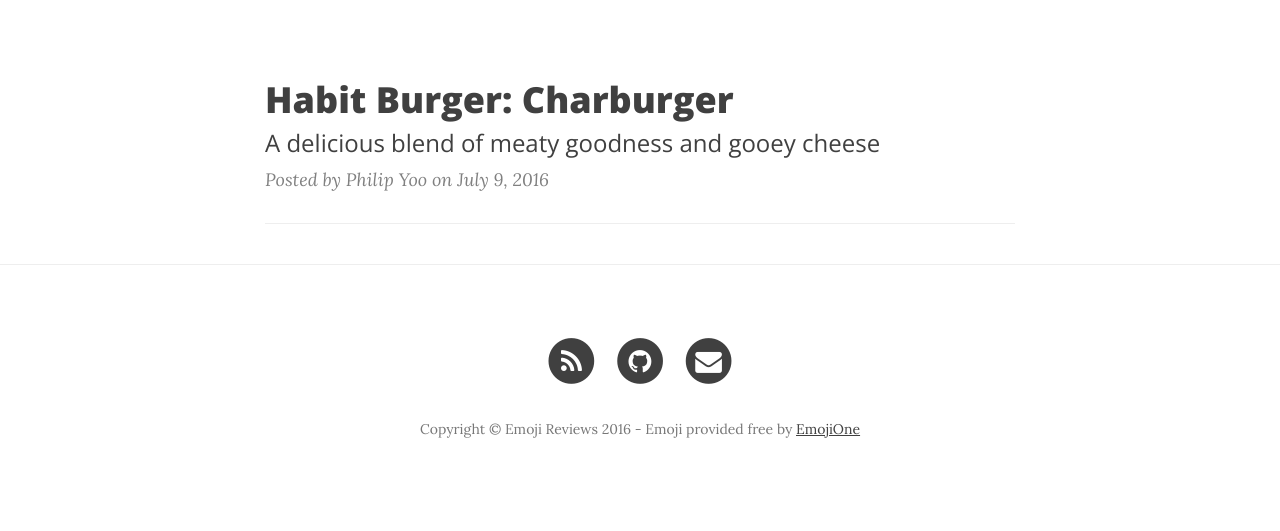
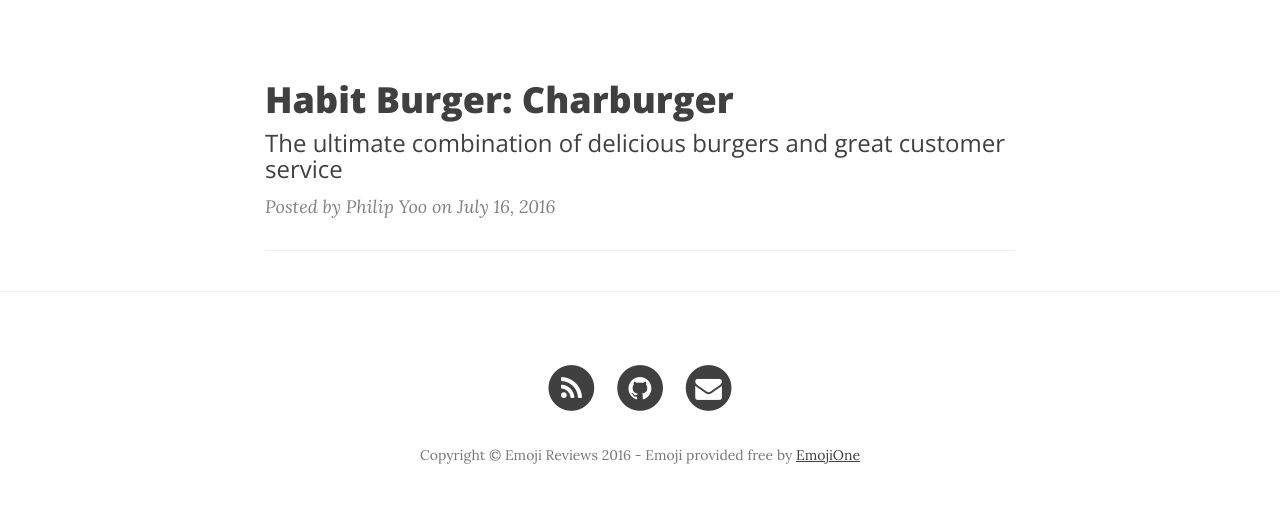
Before and after one commit to philipsdyoo/emojireviews, a Jekyll site: the page built from index.html, in a window 1280 px wide. Shown: the part 448-979 px from the top of the page. Built offline with Jekyll 4.4.1, drawn with Linux system fonts in a browser that asks for light colours; nearby versions of some CDN libraries; the list of posts is cut into pages by our own code; before the commit the page ends 953 px from its top, so only the background shows below that.

Commit message:
Habit Burger review edit

```diff
--- a/_posts/2016-07-16-habit-burger.markdown
+++ b/_posts/2016-07-16-habit-burger.markdown
@@ -1,8 +1,8 @@
 ---
 layout:     post
 title:      "Habit Burger: Charburger"
-subtitle:   "A delicious blend of meaty goodness and gooey cheese"
-date:       2016-07-09 12:08:00
+subtitle:   "The ultimate combination of delicious burgers and great customer service"
+date:       2016-07-16 12:00:00
 author:     "Philip Yoo"
 header-img: "img/post-img/2016-07-16-habit-burger-header.jpg"
 ---
@@ -10,10 +10,15 @@
 <!-- http://emoji.codes/# -->
 <div class="convert-emoji">
 	<p>:smiley::smiley::hamburger::fries::beer::heavy_plus_sign::tomato::cheese::bread::cow::heavy_dollar_sign::eight::thumbsup:</p>
+	<hr/>
 	<p>:pager::tada::anguished::anguished::arrow_left::sweat::pray::ok_hand::ok_hand::hamburger::arrow_right::smiley::smiley::speech_balloon:</p>
+	<hr/>
 	<p>:tongue::100::100::fire::hamburger::tongue::thumbsup::fries::ok_hand::hot_pepper::hot_pepper::hamburger::x::scream:</p>
+	<hr/>
 	<p>:slight_smile::arrow_right::smiley::smiley::free::hamburger::exclamation::thumbsup::thumbsup::clap::clap::leftwards_arrow_with_hook:</p>
+	<hr/>
 	<p>:tongue::eight::cloud::seven::slight_smile::keycap_ten::dollar::nine::leftwards_arrow_with_hook::keycap_ten:</p>
+	<hr/>
 	<p>:four::four::heavy_division_sign::five::zero:</p>
 </div>
 <button type="button" class="btn" id="review-toggle">Read the Text Review</button>
```
